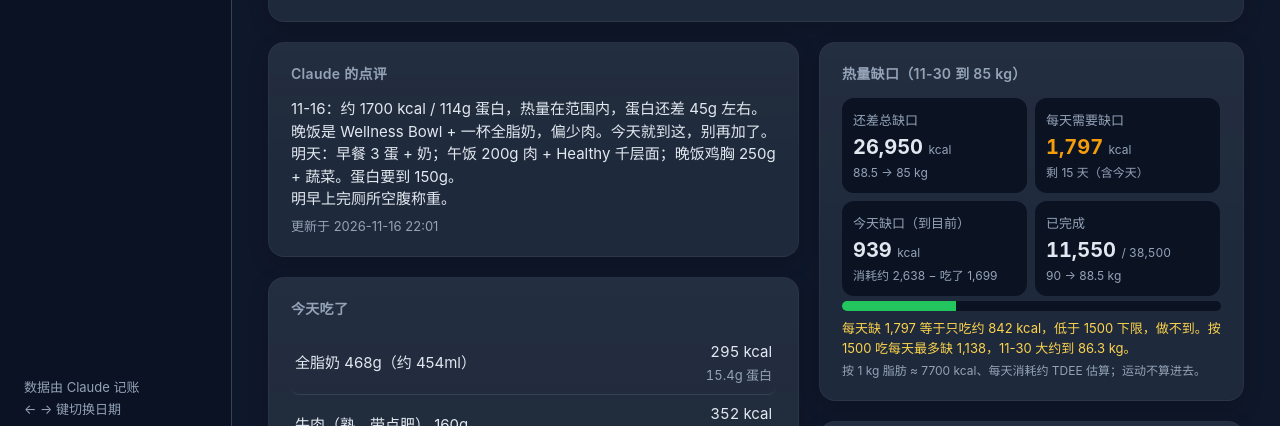
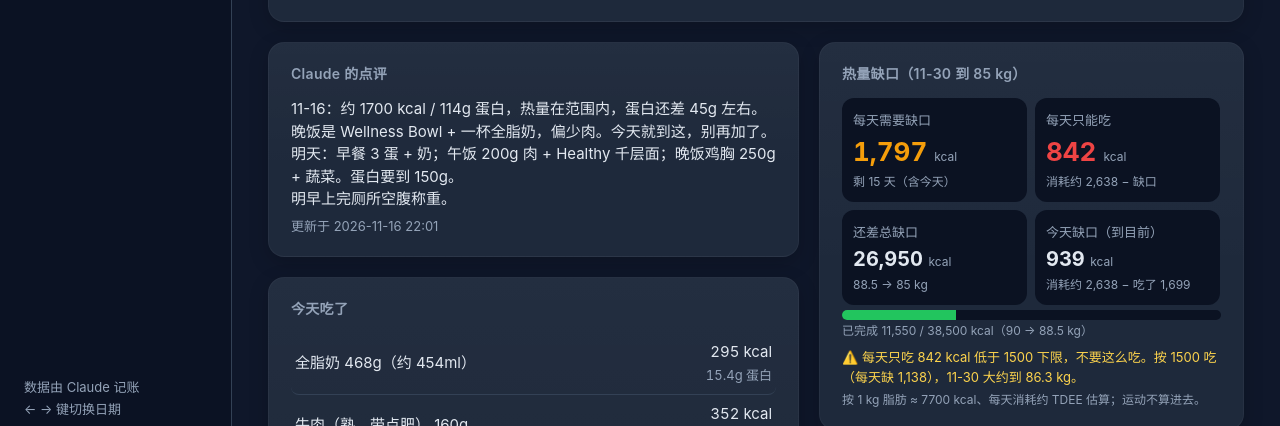
Before and after one commit to HeadmasterEggy/cut-tracker, a website built with Vite: page index.html in a window 1280 px wide. Shown: the part 354-780 px from the top of the page. Built offline with nearby package versions, Linux system fonts and the light colour scheme.

Commit message:
热量缺口卡片：突出「每天需要缺口」和「每天只能吃」
Co-Authored-By: Claude Opus 5.5 <noreply@anthropic.com>
Claude-Session: https://claude.ai/code/session_015j29Ue6TGGn8WReApRicuW

```diff
--- a/index.html
+++ b/index.html
@@ -88,6 +88,7 @@
       <h2 id="deficitTitle">热量缺口</h2>
       <div class="grid2" id="deficitBox"></div>
       <div class="bar"><div id="deficitBar"></div></div>
+      <div class="muted" id="deficitDone" style="font-size:12px"></div>
       <div class="muted" id="deficitNote"></div>
       <div class="muted" style="margin-top:4px;font-size:12px">按 1 kg 脂肪 ≈ 7700 kcal、每天消耗约 TDEE 估算；运动不算进去。</div>
     </div>
--- a/src/style.css
+++ b/src/style.css
@@ -95,6 +95,8 @@ label { display: block; font-size: 13px; color: var(--muted); margin: 8px 0 4px;
 #deficitBox .stat b small { color: var(--muted); font-weight: 400; }
 #deficitBox .stat > small { display: block; margin-top: 2px; }
 #deficitNote:not(:empty) { margin-top: 8px; color: #fcd34d; }
+#deficitBox .stat.key b { font-size: 26px; }
+#deficitBox { margin-bottom: 4px; }
 
 /* 列表 */
 .list { list-style: none; margin: 0; padding: 0; }
--- a/src/views/today.ts
+++ b/src/views/today.ts
@@ -70,19 +70,20 @@ function renderDeficit(tdee: number, eaten: number, isToday: boolean) {
   $('deficitTitle').textContent = `热量缺口（${dp.goalDate.slice(5)} 到 ${goal} kg）`;
   if (dp.remaining <= 0) {
     box.innerHTML = `<div class="stat"><span class="muted">还差</span><b class="ok">已到目标</b></div>`;
-    $('deficitNote').textContent = ''; $('deficitBar').style.width = '100%';
+    $('deficitNote').textContent = $('deficitDone').textContent = ''; $('deficitBar').style.width = '100%';
     return;
   }
-  const over = dp.daysLeft <= 0;
+  const over = dp.daysLeft <= 0, floor = plan().floor, eat = tdee - dp.perDay;
   box.innerHTML = `
+    <div class="stat key"><span class="muted">每天需要缺口</span><b class="${dp.perDay > dp.maxPerDay ? 'warn' : ''}">${over ? '已到期' : `${k(dp.perDay)} <small>kcal</small>`}</b><small class="muted">${over ? dp.goalDate : `剩 ${dp.daysLeft} 天（含今天）`}</small></div>
+    <div class="stat key"><span class="muted">每天只能吃</span><b class="${eat < floor ? 'bad' : 'ok'}">${over ? '—' : `${k(eat)} <small>kcal</small>`}</b><small class="muted">消耗约 ${k(tdee)} − 缺口</small></div>
     <div class="stat"><span class="muted">还差总缺口</span><b>${k(dp.remaining)} <small>kcal</small></b><small class="muted">${w} → ${goal} kg</small></div>
-    <div class="stat"><span class="muted">每天需要缺口</span><b class="${dp.perDay > dp.maxPerDay ? 'warn' : ''}">${over ? '已到期' : `${k(dp.perDay)} <small>kcal</small>`}</b><small class="muted">${over ? dp.goalDate : `剩 ${dp.daysLeft} 天（含今天）`}</small></div>
-    <div class="stat"><span class="muted">${isToday ? '今天缺口（到目前）' : '当天缺口'}</span><b class="${dayDef < 0 ? 'bad' : ''}">${dayDef < 0 ? '超出 ' + k(-dayDef) : k(dayDef)} <small>kcal</small></b><small class="muted">消耗约 ${k(tdee)} − 吃了 ${k(eaten)}</small></div>
-    <div class="stat"><span class="muted">已完成</span><b>${k(dp.done)} <small>/ ${k(dp.total)}</small></b><small class="muted">${S.settings.start} → ${w} kg</small></div>`;
+    <div class="stat"><span class="muted">${isToday ? '今天缺口（到目前）' : '当天缺口'}</span><b class="${dayDef < 0 ? 'bad' : ''}">${dayDef < 0 ? '超出 ' + k(-dayDef) : k(dayDef)} <small>kcal</small></b><small class="muted">消耗约 ${k(tdee)} − 吃了 ${k(eaten)}</small></div>`;
+  $('deficitDone').textContent = `已完成 ${k(dp.done)} / ${k(dp.total)} kcal（${S.settings.start} → ${w} kg）`;
   $('deficitBar').style.width = (dp.total ? dp.done / dp.total * 100 : 0) + '%';
   $('deficitNote').textContent = over ? '' : dp.perDay > dp.maxPerDay
-    ? `每天缺 ${k(dp.perDay)} 等于只吃约 ${k(tdee - dp.perDay)} kcal，低于 ${plan().floor} 下限，做不到。按 ${plan().floor} 吃每天最多缺 ${k(dp.maxPerDay)}，${dp.goalDate.slice(5)} 大约到 ${r1(dp.projected)} kg。`
-    : `每天吃约 ${k(tdee - dp.perDay)} kcal 就能按时到 ${goal} kg。`;
+    ? `⚠️ 每天只吃 ${k(eat)} kcal 低于 ${floor} 下限，不要这么吃。按 ${floor} 吃（每天缺 ${k(dp.maxPerDay)}），${dp.goalDate.slice(5)} 大约到 ${r1(dp.projected)} kg。`
+    : `每天吃 ${k(eat)} kcal 左右就能按时到 ${goal} kg。`;
 }
 
 const ring = (id: string) => document.getElementById(id) as unknown as SVGElement;
```
